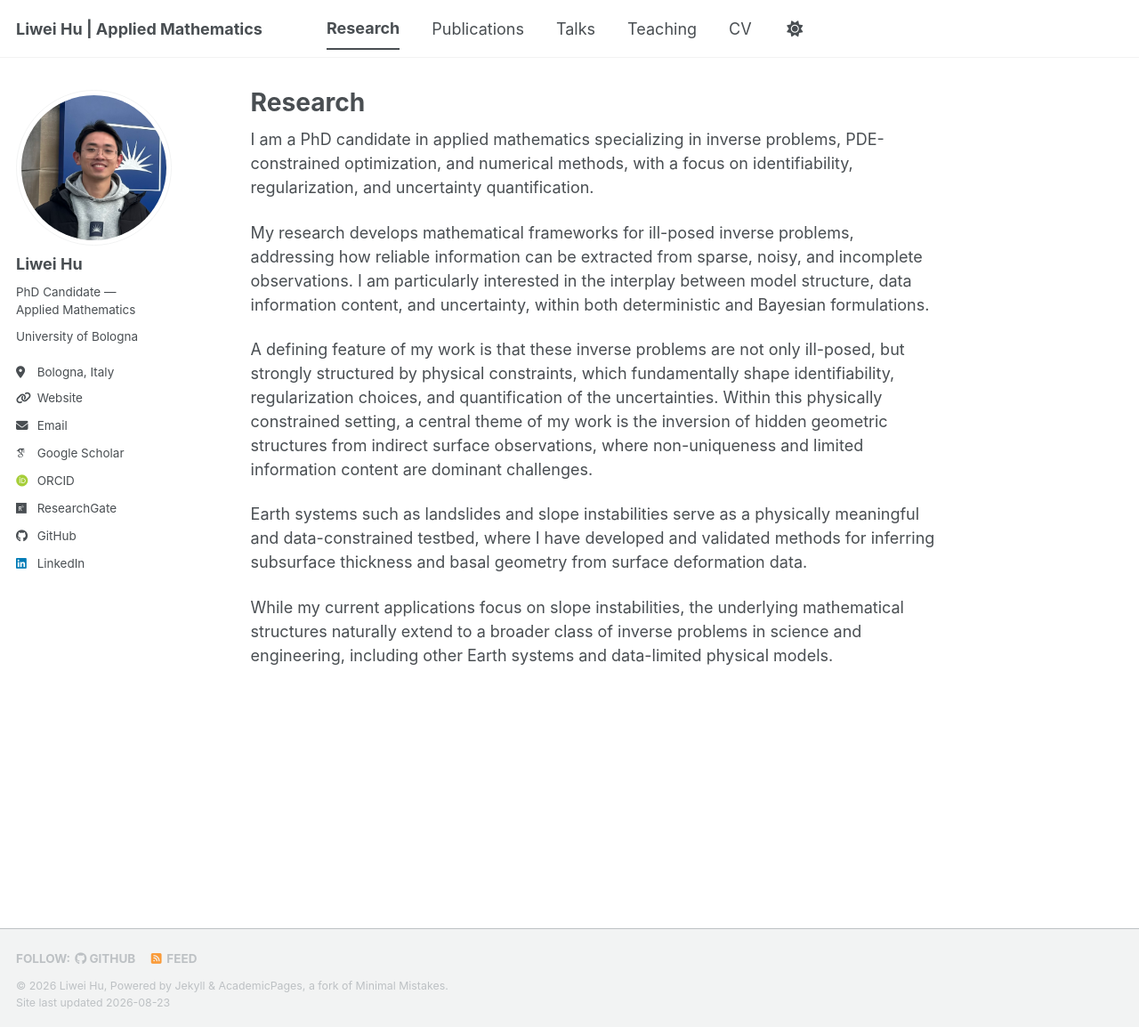
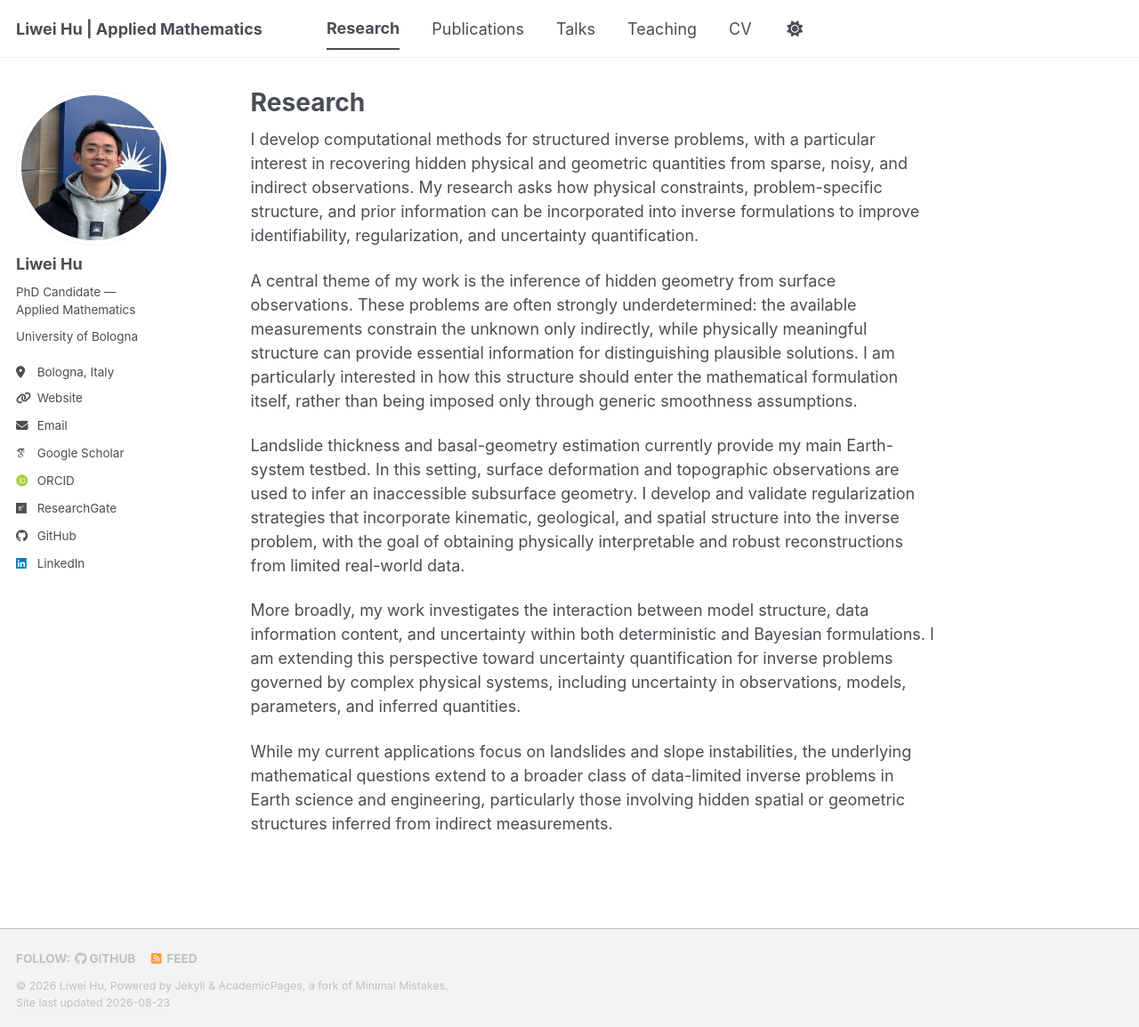
Before and after one commit to liweihu2/liweihu2.github.io, a Jekyll site: the page built from _pages/research.md, in a window 1280 px wide and 1154 px high. Shown: the whole window at 89% size. Built offline with Jekyll 4.4.1, drawn with Linux system fonts in a browser that asks for light colours; some web fonts are replaced; a script bundle is joined from its source files by our own code; library files that are not in the unit come from our copies.

Commit message:
research

```diff
--- a/_pages/research.md
+++ b/_pages/research.md
@@ -5,12 +5,12 @@ permalink: /research/
 author_profile: true
 ---
 
-I am a PhD candidate in applied mathematics specializing in inverse problems, PDE-constrained optimization, and numerical methods, with a focus on identifiability, regularization, and uncertainty quantification.
+I develop computational methods for structured inverse problems, with a particular interest in recovering hidden physical and geometric quantities from sparse, noisy, and indirect observations. My research asks how physical constraints, problem-specific structure, and prior information can be incorporated into inverse formulations to improve identifiability, regularization, and uncertainty quantification.
 
-My research develops mathematical frameworks for ill-posed inverse problems, addressing how reliable information can be extracted from sparse, noisy, and incomplete observations. I am particularly interested in the interplay between model structure, data information content, and uncertainty, within both deterministic and Bayesian formulations.
+A central theme of my work is the inference of hidden geometry from surface observations. These problems are often strongly underdetermined: the available measurements constrain the unknown only indirectly, while physically meaningful structure can provide essential information for distinguishing plausible solutions. I am particularly interested in how this structure should enter the mathematical formulation itself, rather than being imposed only through generic smoothness assumptions.
 
-A defining feature of my work is that these inverse problems are not only ill-posed, but strongly structured by physical constraints, which fundamentally shape identifiability, regularization choices, and quantification of the uncertainties. Within this physically constrained setting, a central theme of my work is the inversion of hidden geometric structures from indirect surface observations, where non-uniqueness and limited information content are dominant challenges.
+Landslide thickness and basal-geometry estimation currently provide my main Earth-system testbed. In this setting, surface deformation and topographic observations are used to infer an inaccessible subsurface geometry. I develop and validate regularization strategies that incorporate kinematic, geological, and spatial structure into the inverse problem, with the goal of obtaining physically interpretable and robust reconstructions from limited real-world data.
 
-Earth systems such as landslides and slope instabilities serve as a physically meaningful and data-constrained testbed, where I have developed and validated methods for inferring subsurface thickness and basal geometry from surface deformation data.
+More broadly, my work investigates the interaction between model structure, data information content, and uncertainty within both deterministic and Bayesian formulations. I am extending this perspective toward uncertainty quantification for inverse problems governed by complex physical systems, including uncertainty in observations, models, parameters, and inferred quantities.
 
-While my current applications focus on slope instabilities, the underlying mathematical structures naturally extend to a broader class of inverse problems in science and engineering, including other Earth systems and data-limited physical models.
+While my current applications focus on landslides and slope instabilities, the underlying mathematical questions extend to a broader class of data-limited inverse problems in Earth science and engineering, particularly those involving hidden spatial or geometric structures inferred from indirect measurements.
```
